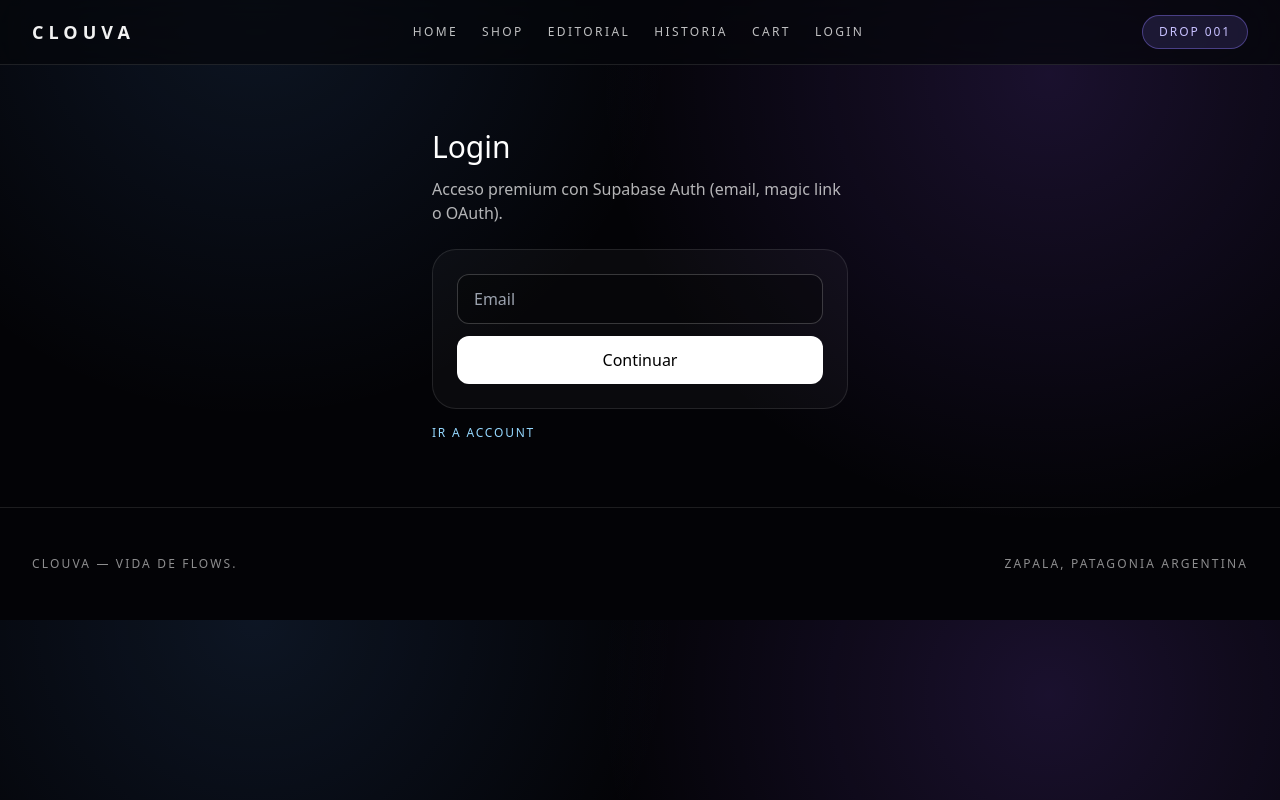
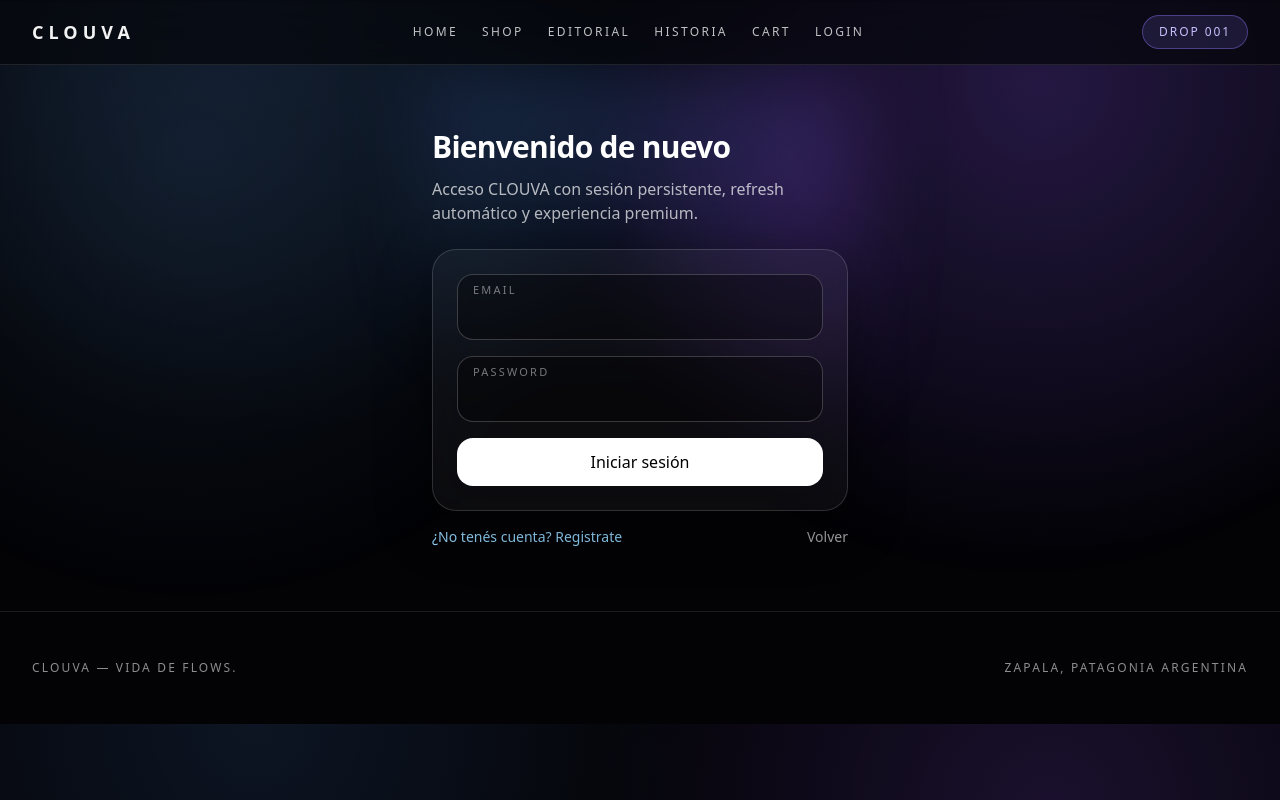
Before and after one commit to sergioiba11/clouva, a Next.js app: page /login in a window 1280 px wide. Built offline with nearby package versions, Linux system fonts and the light colour scheme; no server answers.

Commit message:
feat: overhaul auth flow and premium login UX

```diff
--- a/app/account/page.tsx
+++ b/app/account/page.tsx
@@ -1,9 +1,11 @@
 import { MainFooter, MainNav } from "@/components/layout";
+import { RequireAuth } from "@/components/route-guard";
 
 export default function AccountPage() {
   return (
     <main>
       <MainNav />
+      <RequireAuth>
         <section className="mx-auto w-full max-w-5xl px-4 py-12 md:px-8">
           <h1 className="text-3xl">Account</h1>
           <div className="mt-6 grid gap-4 md:grid-cols-2">
@@ -11,6 +13,7 @@ export default function AccountPage() {
             <article className="rounded-3xl border border-white/10 bg-white/[0.03] p-6">Órdenes, tracking y estado de pagos.</article>
           </div>
         </section>
+      </RequireAuth>
       <MainFooter />
     </main>
   );
--- a/app/admin/layout.tsx
+++ b/app/admin/layout.tsx
@@ -1,9 +1,8 @@
-import { canAccessAdmin, mockCurrentUser } from "@/lib/auth";
 import { MainNav } from "@/components/layout";
 import Link from "next/link";
+import { RequireAuth } from "@/components/route-guard";
 
 export default function AdminLayout({children}:{children:React.ReactNode}){
-  if(!canAccessAdmin(mockCurrentUser.role)) return <main><MainNav/><div className="p-8">No autorizado</div></main>;
   const links=["/admin","/admin/productos","/admin/pedidos","/admin/clientes","/admin/ventas","/admin/stock","/admin/envios","/admin/cupones","/admin/configuracion"];
-  return <main><MainNav/><div className="mx-auto grid max-w-7xl gap-4 p-6 md:grid-cols-[220px_1fr]"><aside className="panel p-3">{links.map(l=><Link key={l} href={l} className="block py-1 text-sm">{l}</Link>)}</aside><section>{children}</section></div></main>;
+  return <main><MainNav/><RequireAuth adminOnly><div className="mx-auto grid max-w-7xl gap-4 p-6 md:grid-cols-[220px_1fr]"><aside className="panel p-3">{links.map(l=><Link key={l} href={l} className="block rounded-lg px-2 py-1 text-sm hover:bg-white/10">{l}</Link>)}</aside><section>{children}</section></div></RequireAuth></main>;
 }
--- a/app/admin/page.tsx
+++ b/app/admin/page.tsx
@@ -1 +1,3 @@
-export default function Page(){return <div className="panel p-6"><h1 className="text-2xl font-bold">admin</h1><p className="mt-2 text-white/70 light:text-black/70">Módulo listo para conectar con Supabase y lógica real.</p></div>}
+export default function Page(){
+  return <div className="panel rounded-3xl border border-white/10 bg-white/[0.03] p-6 backdrop-blur-xl"><h1 className="text-2xl font-bold">Admin Dashboard</h1><p className="mt-2 text-white/70">Módulo protegido por sesión + rol admin/owner con redirección automática.</p></div>
+}
--- a/app/globals.css
+++ b/app/globals.css
@@ -17,3 +17,14 @@ body {
     linear-gradient(to bottom, rgba(255, 255, 255, 0.035) 1px, transparent 1px);
   background-size: 36px 36px;
 }
+
+
+body::before {
+  content:"";position:fixed;inset:0;pointer-events:none;z-index:-1;
+  background: radial-gradient(circle at 15% 20%, rgba(104,181,255,.10), transparent 35%), radial-gradient(circle at 80% 10%, rgba(132,98,255,.10), transparent 40%);
+  animation: clouvaAmbient 9s ease-in-out infinite alternate;
+}
+@keyframes clouvaAmbient { from { transform: translateY(-6px);} to { transform: translateY(6px);} }
+
+input,button { -webkit-tap-highlight-color: transparent; }
+main { padding-bottom: env(safe-area-inset-bottom); }
--- a/app/layout.tsx
+++ b/app/layout.tsx
@@ -1,6 +1,7 @@
 import type { Metadata } from "next";
 import "./globals.css";
 import { ThemeProvider } from "@/components/theme-provider";
+import { AuthProvider } from "@/components/auth-provider";
 
 export const metadata: Metadata = {
   title: "CLOUVA | Premium Underground",
@@ -16,7 +17,7 @@ export default function RootLayout({ children }: { children: React.ReactNode })
   return (
     <html lang="es">
       <body>
-        <ThemeProvider>{children}</ThemeProvider>
+        <ThemeProvider><AuthProvider>{children}</AuthProvider></ThemeProvider>
       </body>
     </html>
   );
--- a/app/login/page.tsx
+++ b/app/login/page.tsx
@@ -1,18 +1,86 @@
+"use client";
+
 import Link from "next/link";
+import { useRouter, useSearchParams } from "next/navigation";
+import { useEffect, useState } from "react";
 import { MainFooter, MainNav } from "@/components/layout";
+import { supabase, isSupabaseConfigured } from "@/lib/supabase-client";
+import { useAuth } from "@/components/auth-provider";
 
 export default function LoginPage() {
+  const router = useRouter();
+  const params = useSearchParams();
+  const { user, loading } = useAuth();
+  const [mode, setMode] = useState<"login" | "register">("login");
+  const [email, setEmail] = useState("");
+  const [password, setPassword] = useState("");
+  const [pending, setPending] = useState(false);
+  const [error, setError] = useState<string | null>(null);
+  const [success, setSuccess] = useState<string | null>(null);
+
+  const nextPath = params.get("next") || "/account";
+
+  useEffect(() => {
+    if (!loading && user) router.replace(nextPath);
+  }, [loading, nextPath, router, user]);
+
+  async function onSubmit(e: React.FormEvent) {
+    e.preventDefault();
+    setPending(true);
+    setError(null);
+    setSuccess(null);
+    try {
+      if (!supabase || !isSupabaseConfigured) throw new Error("Supabase no configurado. Agregá NEXT_PUBLIC_SUPABASE_URL y NEXT_PUBLIC_SUPABASE_ANON_KEY.");
+      if (mode === "login") {
+        const { error: authError } = await supabase.auth.signInWithPassword({ email, password });
+        if (authError) throw authError;
+        setSuccess("Sesión iniciada. Redirigiendo...");
+        router.replace(nextPath);
+      } else {
+        const { error: registerError } = await supabase.auth.signUp({ email, password });
+        if (registerError) throw registerError;
+        setSuccess("Cuenta creada. Revisá tu email para confirmar tu acceso.");
+      }
+    } catch (err) {
+      setError(err instanceof Error ? err.message : "Ocurrió un error inesperado.");
+    } finally {
+      setPending(false);
+    }
+  }
+
   return (
     <main>
       <MainNav />
-      <section className="mx-auto w-full max-w-md px-4 py-16">
-        <h1 className="text-3xl">Login</h1>
-        <p className="mt-3 text-white/70">Acceso premium con Supabase Auth (email, magic link o OAuth).</p>
-        <form className="mt-6 space-y-3 rounded-3xl border border-white/10 bg-white/[0.03] p-6">
-          <input placeholder="Email" className="w-full rounded-xl border border-white/20 bg-black/30 px-4 py-3" />
-          <button className="w-full rounded-xl bg-white px-4 py-3 text-black">Continuar</button>
+      <section className="relative mx-auto w-full max-w-md px-4 pb-16 pt-10 sm:pt-16">
+        <div className="pointer-events-none absolute inset-0 -z-10 bg-[radial-gradient(circle_at_30%_0%,rgba(81,145,255,.22),transparent_50%),radial-gradient(circle_at_90%_20%,rgba(148,87,255,.24),transparent_42%)] blur-2xl" />
+        <h1 className="text-3xl font-semibold tracking-tight">{mode === "login" ? "Bienvenido de nuevo" : "Crear cuenta premium"}</h1>
+        <p className="mt-3 text-white/70">Acceso CLOUVA con sesión persistente, refresh automático y experiencia premium.</p>
+
+        <form onSubmit={onSubmit} className="mt-6 space-y-4 rounded-3xl border border-white/15 bg-white/[0.04] p-6 shadow-[0_15px_55px_rgba(0,0,0,.45)] backdrop-blur-xl">
+          <label className="group relative block">
+            <span className="absolute left-4 top-2 text-[11px] uppercase tracking-[0.2em] text-white/45">Email</span>
+            <input type="email" required value={email} onChange={(e) => setEmail(e.target.value)} autoComplete="email" className="w-full rounded-2xl border border-white/20 bg-black/35 px-4 pb-3 pt-7 outline-none transition focus:border-[#76bbff] focus:shadow-[0_0_0_3px_rgba(118,187,255,.15)]" />
+          </label>
+
+          <label className="group relative block">
+            <span className="absolute left-4 top-2 text-[11px] uppercase tracking-[0.2em] text-white/45">Password</span>
+            <input type="password" required value={password} onChange={(e) => setPassword(e.target.value)} autoComplete={mode === "login" ? "current-password" : "new-password"} className="w-full rounded-2xl border border-white/20 bg-black/35 px-4 pb-3 pt-7 outline-none transition focus:border-[#8f8bff] focus:shadow-[0_0_0_3px_rgba(143,139,255,.15)]" />
+          </label>
+
+          {error ? <p className="rounded-xl border border-rose-400/35 bg-rose-400/10 px-3 py-2 text-sm text-rose-200">{error}</p> : null}
+          {success ? <p className="rounded-xl border border-emerald-400/35 bg-emerald-400/10 px-3 py-2 text-sm text-emerald-200">{success}</p> : null}
+
+          <button disabled={pending} className="w-full rounded-2xl bg-white px-4 py-3 font-medium text-black transition hover:scale-[1.01] disabled:opacity-80">
+            {pending ? "Procesando..." : mode === "login" ? "Iniciar sesión" : "Crear cuenta"}
+          </button>
         </form>
-        <Link href="/account" className="mt-4 inline-block text-xs uppercase tracking-[0.15em] text-[#95d8ff]">Ir a Account</Link>
+
+        <div className="mt-4 flex items-center justify-between text-sm text-white/65">
+          <button onClick={() => setMode(mode === "login" ? "register" : "login")} className="text-[#95d8ff] hover:text-white">
+            {mode === "login" ? "¿No tenés cuenta? Registrate" : "¿Ya tenés cuenta? Ingresá"}
+          </button>
+          <Link href="/" className="hover:text-white">Volver</Link>
+        </div>
       </section>
       <MainFooter />
     </main>
--- /dev/null
+++ b/components/auth-provider.tsx
@@ -0,0 +1,86 @@
+"use client";
+
+import { createContext, useContext, useEffect, useMemo, useState } from "react";
+import { supabase } from "@/lib/supabase-client";
+import type { Session, User } from "@supabase/supabase-js";
+
+export type AppRole = "owner" | "admin" | "customer";
+
+type AuthContextType = {
+  session: Session | null;
+  user: User | null;
+  role: AppRole;
+  loading: boolean;
+  hydrated: boolean;
+  signOut: () => Promise<void>;
+};
+
+const AuthContext = createContext<AuthContextType | null>(null);
+
+export function AuthProvider({ children }: { children: React.ReactNode }) {
+  const [session, setSession] = useState<Session | null>(null);
+  const [loading, setLoading] = useState(true);
+  const [hydrated, setHydrated] = useState(false);
+
+  useEffect(() => {
+    let mounted = true;
+
+    async function loadSession() {
+      if (!supabase) {
+        if (mounted) {
+          setLoading(false);
+          setHydrated(true);
+        }
+        return;
+      }
+      const { data } = await supabase.auth.getSession();
+      if (mounted) {
+        setSession(data.session ?? null);
+        setLoading(false);
+        setHydrated(true);
+      }
+    }
+
+    loadSession();
+
+    if (!supabase) return;
+
+    const { data: listener } = supabase.auth.onAuthStateChange((_event, currentSession) => {
+      if (!mounted) return;
+      setSession(currentSession ?? null);
+      setLoading(false);
+      setHydrated(true);
+    });
+
+    return () => {
+      mounted = false;
+      listener.subscription.unsubscribe();
+    };
+  }, []);
+
+  const value = useMemo<AuthContextType>(() => {
+    const metadataRole = session?.user?.user_metadata?.role as AppRole | undefined;
+    const appMetaRole = session?.user?.app_metadata?.role as AppRole | undefined;
+    const role = appMetaRole ?? metadataRole ?? "customer";
+
+    return {
+      session,
+      user: session?.user ?? null,
+      role,
+      loading,
+      hydrated,
+      signOut: async () => {
+        if (!supabase) return;
+        await supabase.auth.signOut();
+      },
+    };
+  }, [loading, hydrated, session]);
+
+  return <AuthContext.Provider value={value}>{children}</AuthContext.Provider>;
+}
+
+export function useAuth() {
+  const ctx = useContext(AuthContext);
+  if (!ctx) throw new Error("useAuth must be used within AuthProvider");
+  return ctx;
+}
--- /dev/null
+++ b/components/route-guard.tsx
@@ -0,0 +1,28 @@
+"use client";
+
+import { useEffect } from "react";
+import { usePathname, useRouter } from "next/navigation";
+import { useAuth } from "@/components/auth-provider";
+
+export function RequireAuth({ children, adminOnly = false }: { children: React.ReactNode; adminOnly?: boolean }) {
+  const router = useRouter();
+  const pathname = usePathname();
+  const { user, role, loading, hydrated } = useAuth();
+
+  useEffect(() => {
+    if (!hydrated || loading) return;
+    if (!user) {
+      router.replace(`/login?next=${encodeURIComponent(pathname)}`);
+      return;
+    }
+    if (adminOnly && !(role === "owner" || role === "admin")) {
+      router.replace("/");
+    }
+  }, [adminOnly, hydrated, loading, pathname, role, router, user]);
+
+  if (!hydrated || loading) return <div className="p-8 text-white/70">Cargando sesión...</div>;
+  if (!user) return null;
+  if (adminOnly && !(role === "owner" || role === "admin")) return null;
+
+  return <>{children}</>;
+}
--- /dev/null
+++ b/lib/supabase-client.ts
@@ -0,0 +1,16 @@
+import { createClient } from "@supabase/supabase-js";
+
+const supabaseUrl = process.env.NEXT_PUBLIC_SUPABASE_URL;
+const supabaseAnonKey = process.env.NEXT_PUBLIC_SUPABASE_ANON_KEY;
+
+export const isSupabaseConfigured = Boolean(supabaseUrl && supabaseAnonKey);
+
+export const supabase = isSupabaseConfigured
+  ? createClient(supabaseUrl!, supabaseAnonKey!, {
+      auth: {
+        persistSession: true,
+        autoRefreshToken: true,
+        detectSessionInUrl: true,
+      },
+    })
+  : null;
```
Also changed, not shown: lib/store.ts (added, +29 -0 lines). Lines whose indentation alone changed are shown as unchanged.
